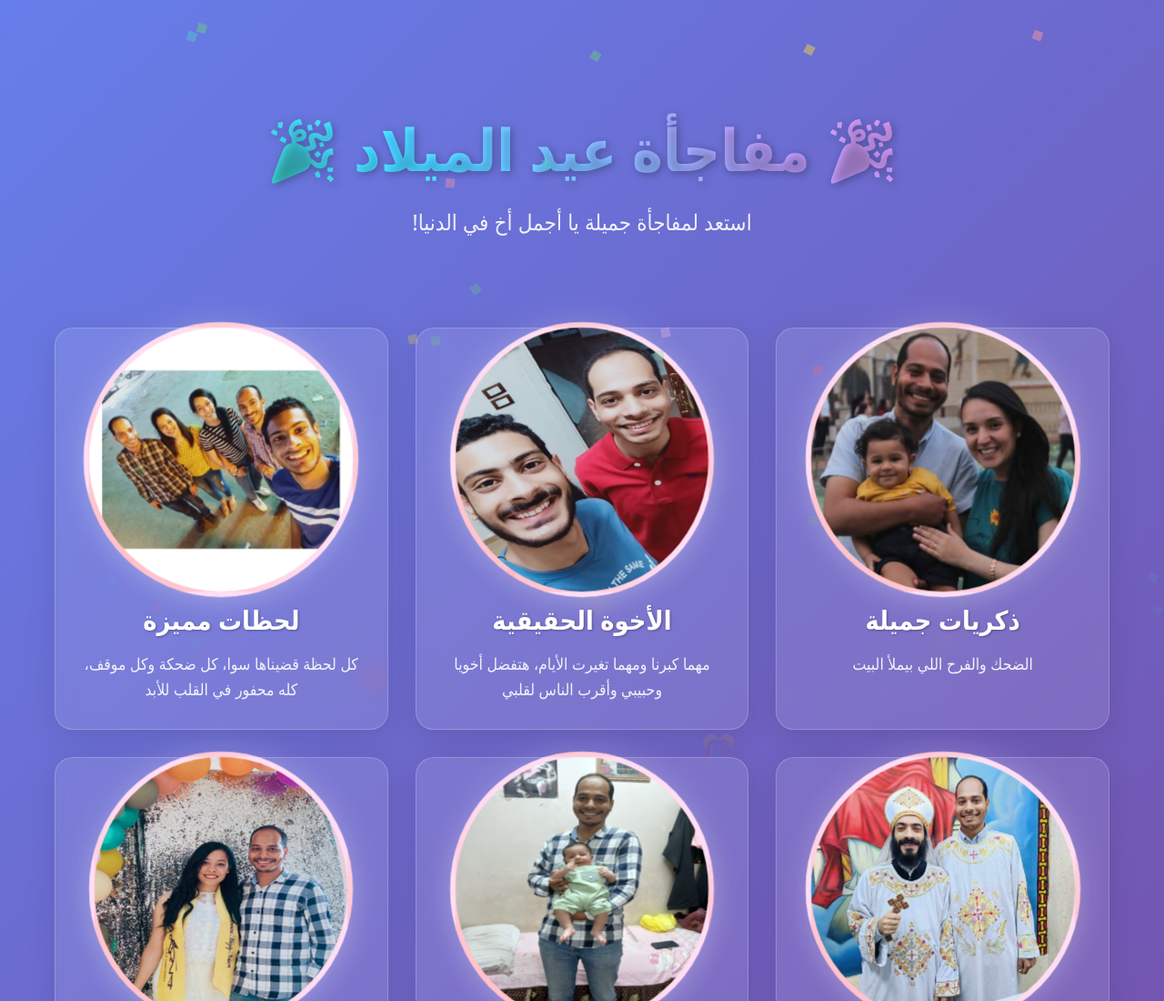
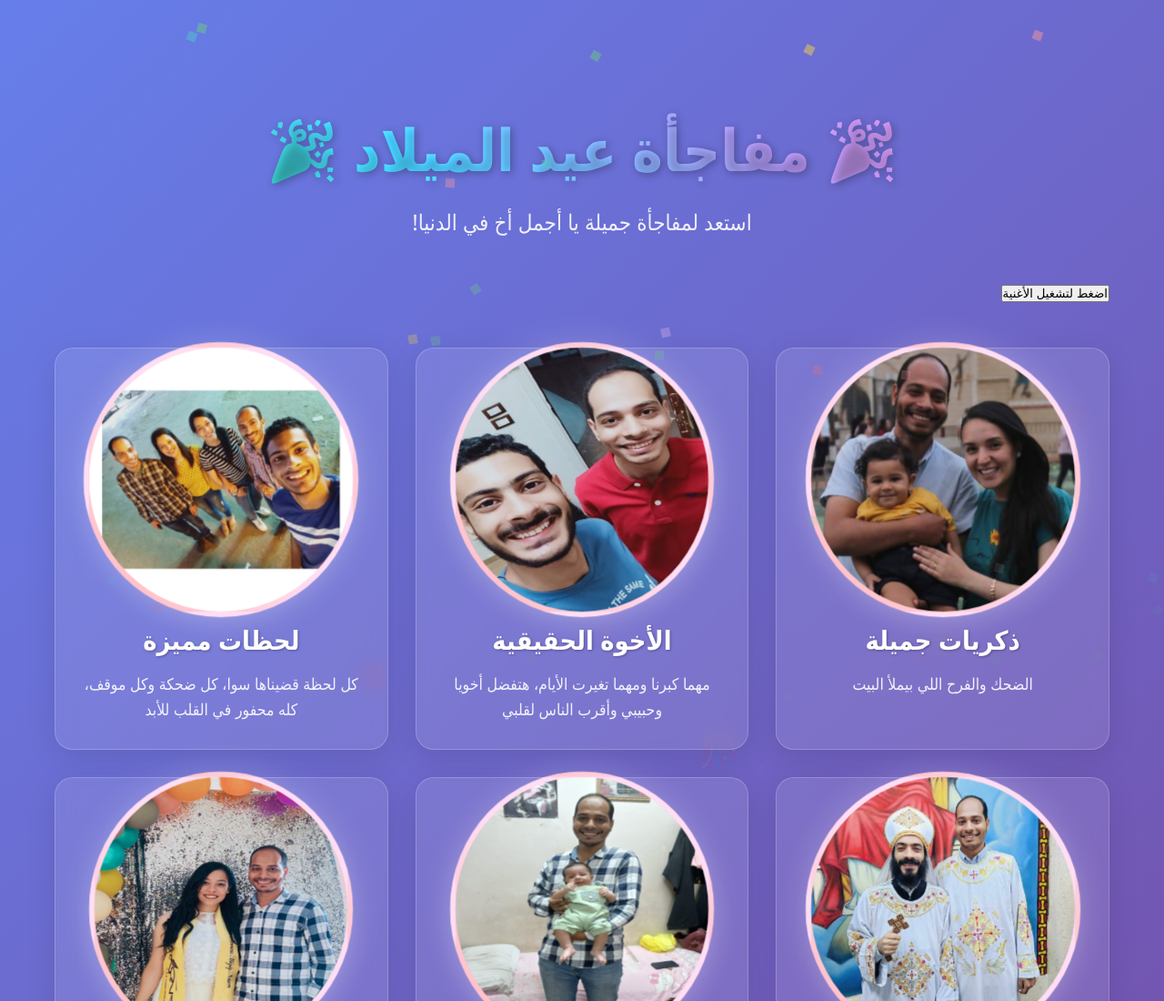
Before and after one commit to abanoubmagdy4/Makar, a plain HTML site: page index.html in a window 1280 px wide. Shown: the top 1100 px of the page at 91% size. Drawn offline with Linux system fonts and the light colour scheme.

Commit message:
Update index.html

```diff
--- a/index.html
+++ b/index.html
@@ -271,6 +271,11 @@
             <h1>🎉 مفاجأة عيد الميلاد 🎉</h1>
             <p>استعد لمفاجأة جميلة يا أجمل أخ في الدنيا!</p>
         </div>
+<audio id="myAudio" src="https://www.matb3aa.com/music/Mosalsalt-w-a3lnat/Ramadan-2025/Kol.Sana-Mahmoud.EL3esaly-MaTb3aa.Com.mp3"></audio>
+
+<button onclick="document.getElementById('myAudio').play(); this.style.display='none';">
+  اضغط لتشغيل الأغنية
+</button>
 
         <!-- قسم الصور -->
         <div class="photos-section">
```
